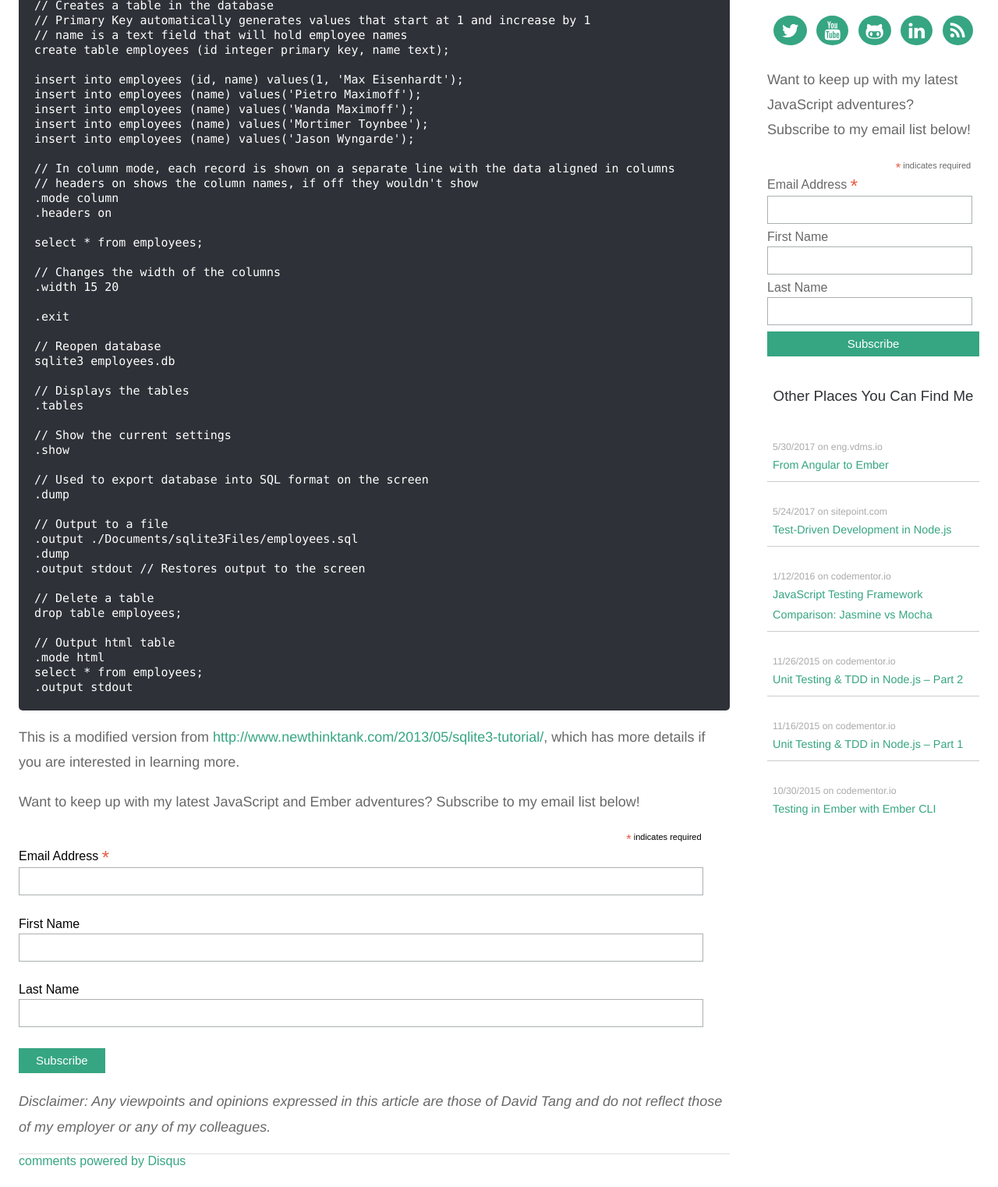
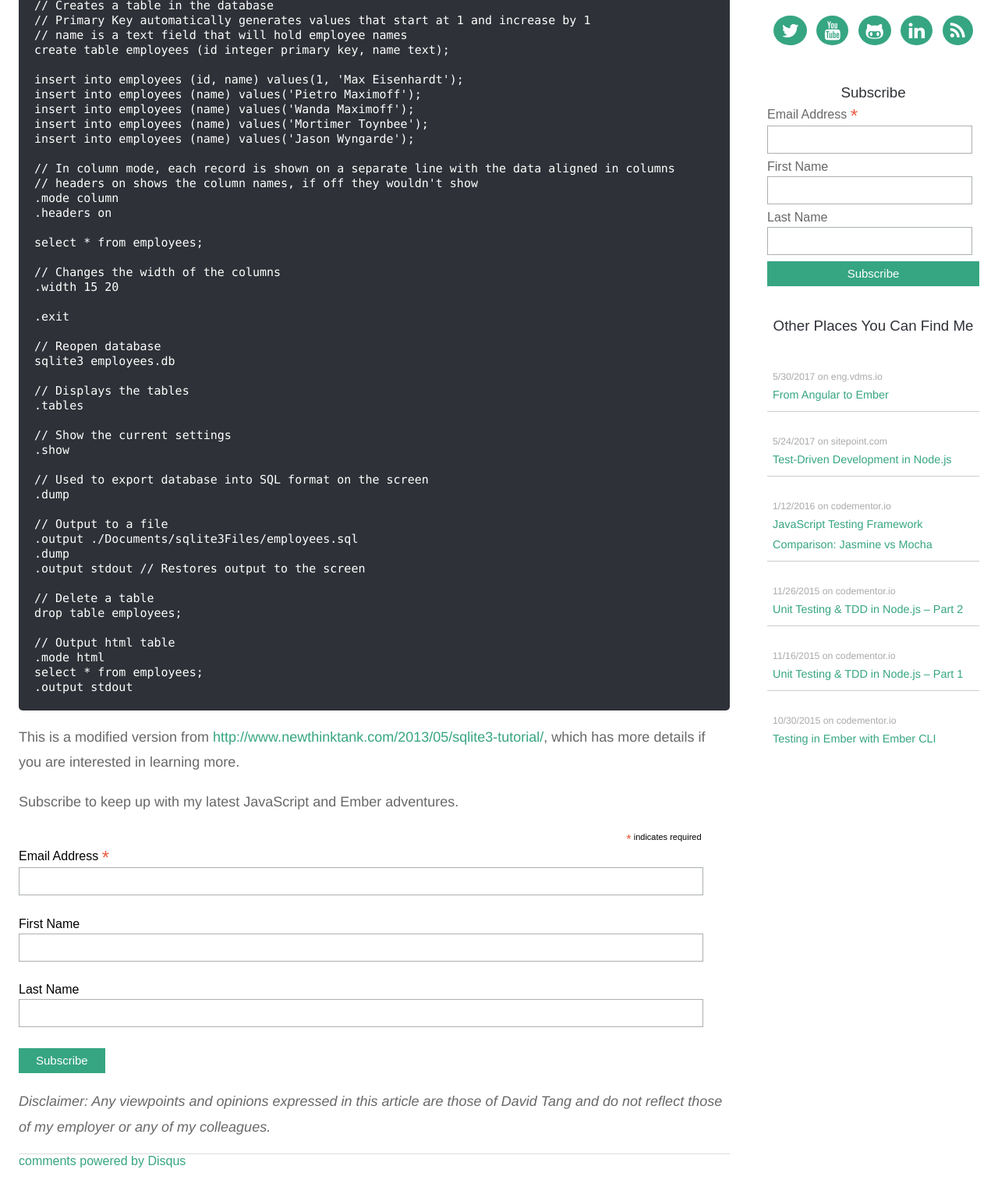
Before and after one commit to iamdtang/skaterdav85.github.io, a Jekyll site: the page built from _tutorials/sqlite.md, in a window 1280 px wide, cut to the strip 327-1849 px from the top of the page. Shown: the whole strip at 78% size. Built offline with Jekyll 4.4.1, drawn with Linux system fonts in a browser that asks for light colours; nearby versions of some CDN libraries; comment, search, counter and statistics services are not loaded.

Commit message:
nav styling

```diff
--- a/_includes/footer-subscribe.html
+++ b/_includes/footer-subscribe.html
@@ -2,7 +2,7 @@
   <form action="//thejsguy.us9.list-manage.com/subscribe/post?u=acfcb9a9fd24548109f2b65b4&amp;id=0e2cd62c9c" method="post" id="mc-embedded-subscribe-form" name="mc-embedded-subscribe-form" class="validate" target="_blank" novalidate>
     <div>
       <p>
-        Want to keep up with my latest JavaScript and Ember adventures? Subscribe to my email list below!
+        Subscribe to keep up with my latest JavaScript and Ember adventures.
       </p>
       <div class="indicates-required"><span class="asterisk">*</span> indicates required</div>
       <div class="mc-field-group">
--- a/_includes/nav-subscribe.html
+++ b/_includes/nav-subscribe.html
@@ -2,11 +2,8 @@
 <div class="mc_embed_signup">
   <form action="//thejsguy.us9.list-manage.com/subscribe/post?u=acfcb9a9fd24548109f2b65b4&amp;id=0e2cd62c9c" method="post" id="mc-embedded-subscribe-form" name="mc-embedded-subscribe-form" class="validate" target="_blank" novalidate>
     <div>
-      <p>
-        Want to keep up with my latest JavaScript adventures?
-        Subscribe to my email list below!
-      </p>
-<div class="indicates-required"><span class="asterisk">*</span> indicates required</div>
+      <h3 class="block-title text-center">Subscribe</h3>
+      <!-- <div class="indicates-required"><span class="asterisk">*</span> indicates required</div> -->
       <div class="mc-field-group">
         <label for="mce-EMAIL-2">Email Address  <span class="asterisk">*</span>
 </label>
--- a/_scss/_utilities.scss
+++ b/_scss/_utilities.scss
@@ -9,3 +9,7 @@
 .p0 {
   padding: 0;
 }
+
+.text-center {
+  text-align: center;
+}
```
Lines whose indentation alone changed are shown as unchanged.
